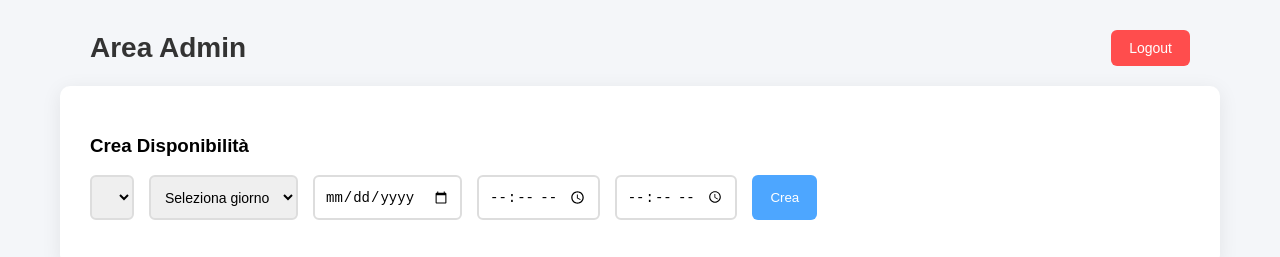
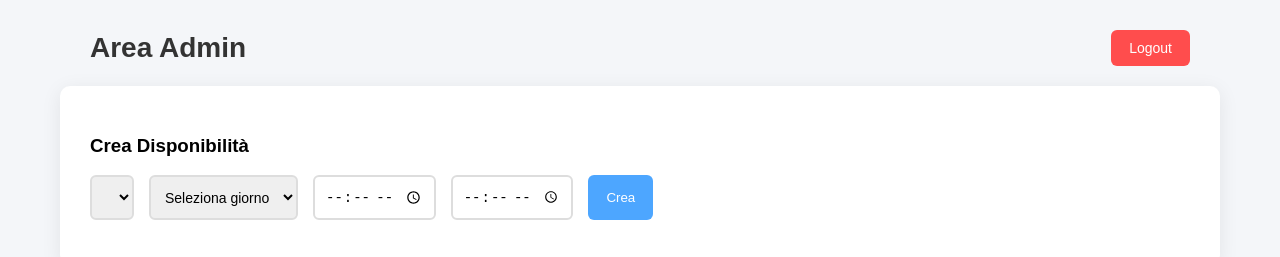
Before and after one commit to lofobs1963-byte/prenotazioni-app, a website: page public/admin.html in a window 1280 px wide. Drawn offline with Linux system fonts and the light colour scheme; no server answers; sample sign-in values are in the browser's storage.

Commit message:
test versione nuova

```diff
--- a/public/admin.html
+++ b/public/admin.html
@@ -122,7 +122,6 @@
   <option value="4">GIO</option>
   <option value="5">VEN</option>
 </select>
-    <input type="date" id="giorno">
     <input type="time" id="ora_inizio">
     <input type="time" id="ora_fine">
     <button class="create-btn" onclick="creaDisponibilita()">Crea</button>
```
